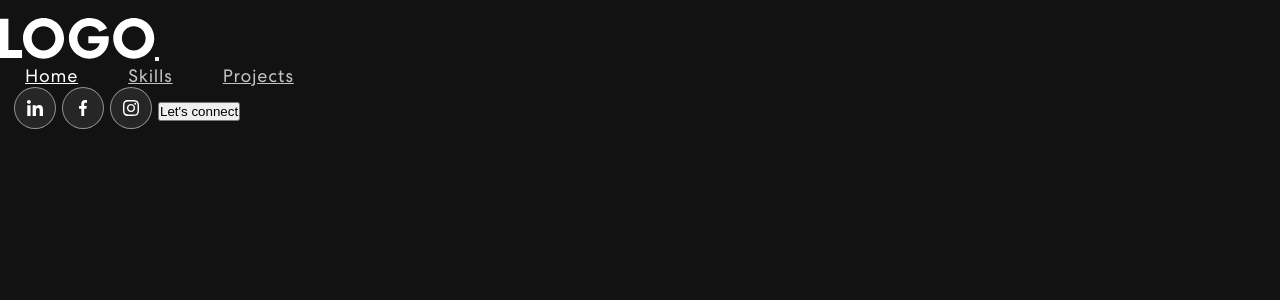
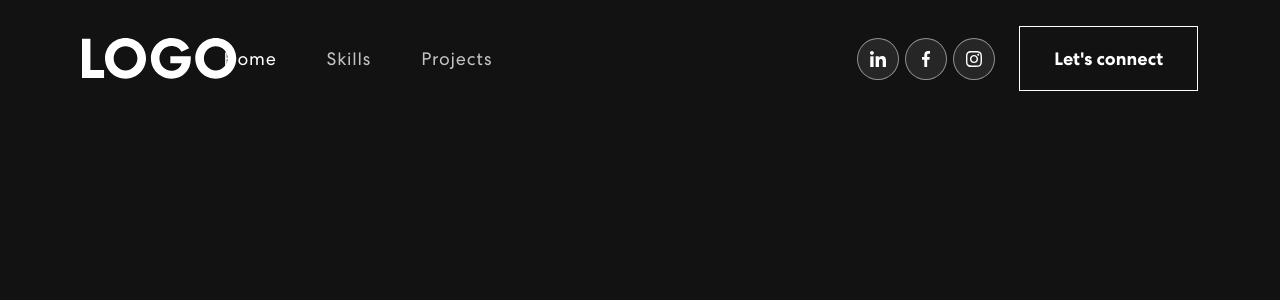
Before and after one commit to btfredr/personalportfolio, a React (Create React App) app: page / in a window 1280 px wide. Shown: the top 300 px of the page. Built offline with nearby package versions, Linux system fonts and the light colour scheme.

Commit message:
navbar functionality implemented

```diff
--- a/src/App.js
+++ b/src/App.js
@@ -1,5 +1,6 @@
 import "./App.css";
 import Navigation from "./components/Navigation";
+import "bootstrap/dist/css/bootstrap.min.css";
 
 function App() {
   return (
--- a/src/components/Navigation.js
+++ b/src/components/Navigation.js
@@ -32,11 +32,11 @@ const Navigation = () => {
   return (
     <Navbar expand="lg" className={scrolled ? "scrolled" : ""}>
       <Container>
-        <Navbar.Brand href="#home">
+        <Navbar.Brand href="/">
           <img src={logo} alt="Logo" />
         </Navbar.Brand>
         <Navbar.Toggle aria-controls="basic-navbar-nav">
-          <span className="nav-toggle"></span>
+          <span className="navbar-toggler-icon"></span>
         </Navbar.Toggle>
         <Navbar.Collapse id="basic-navbar-nav">
           <Nav className="me-auto">
@@ -68,7 +68,7 @@ const Navigation = () => {
               Projects
             </Nav.Link>
           </Nav>
-          <span className="nav-text">
+          <span className="navbar-text">
             <div className="social-icon">
               <a href="#">
                 <img src={navIcon1} alt="" />
@@ -80,7 +80,7 @@ const Navigation = () => {
                 <img src={navIcon3} alt="" />
               </a>
             </div>
-            <button onClick={() => console.log("connect")}>
+            <button className="vvd" onClick={() => console.log("connect")}>
               <span>Let's connect</span>
             </button>
           </span>
```
